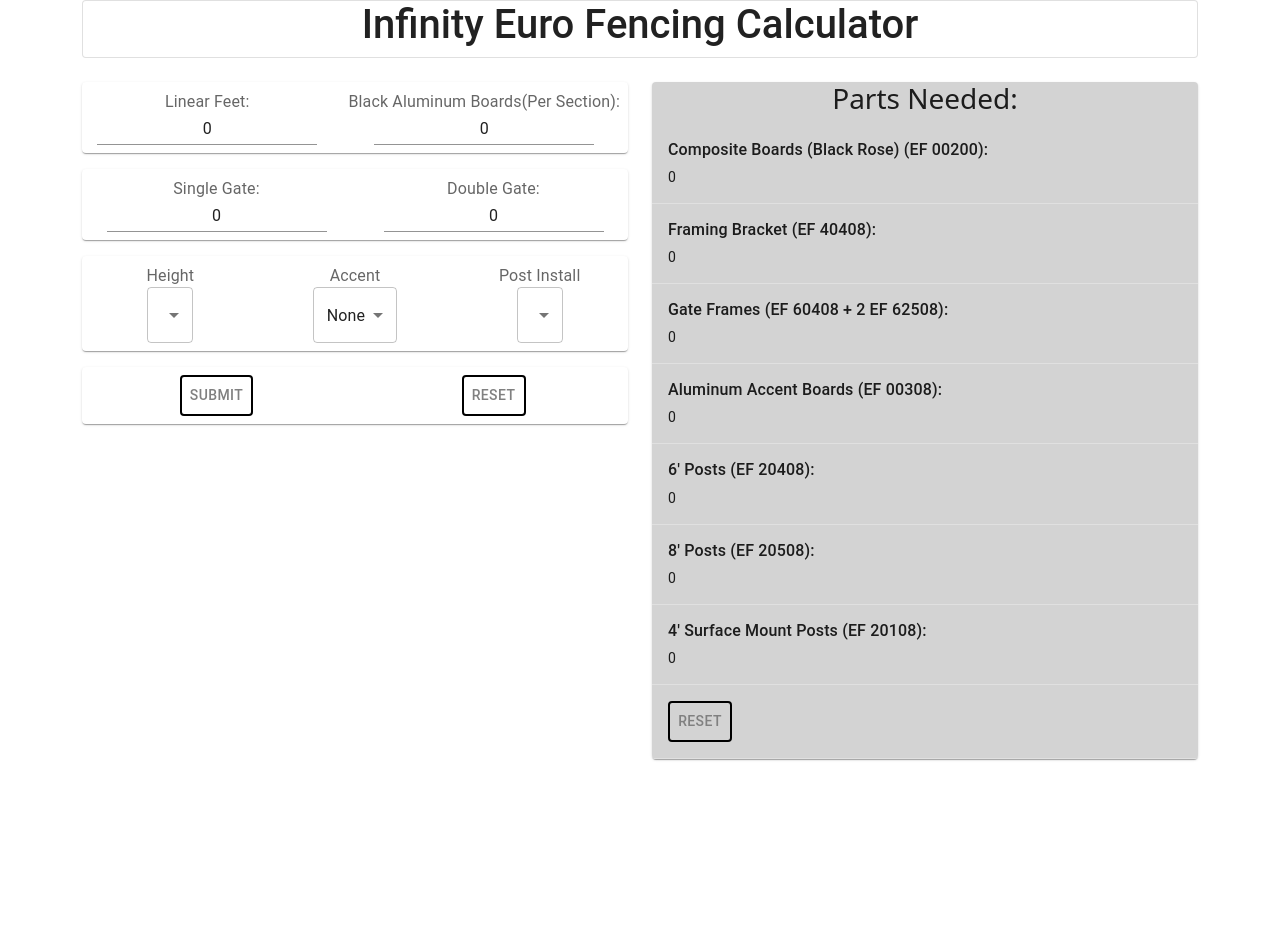
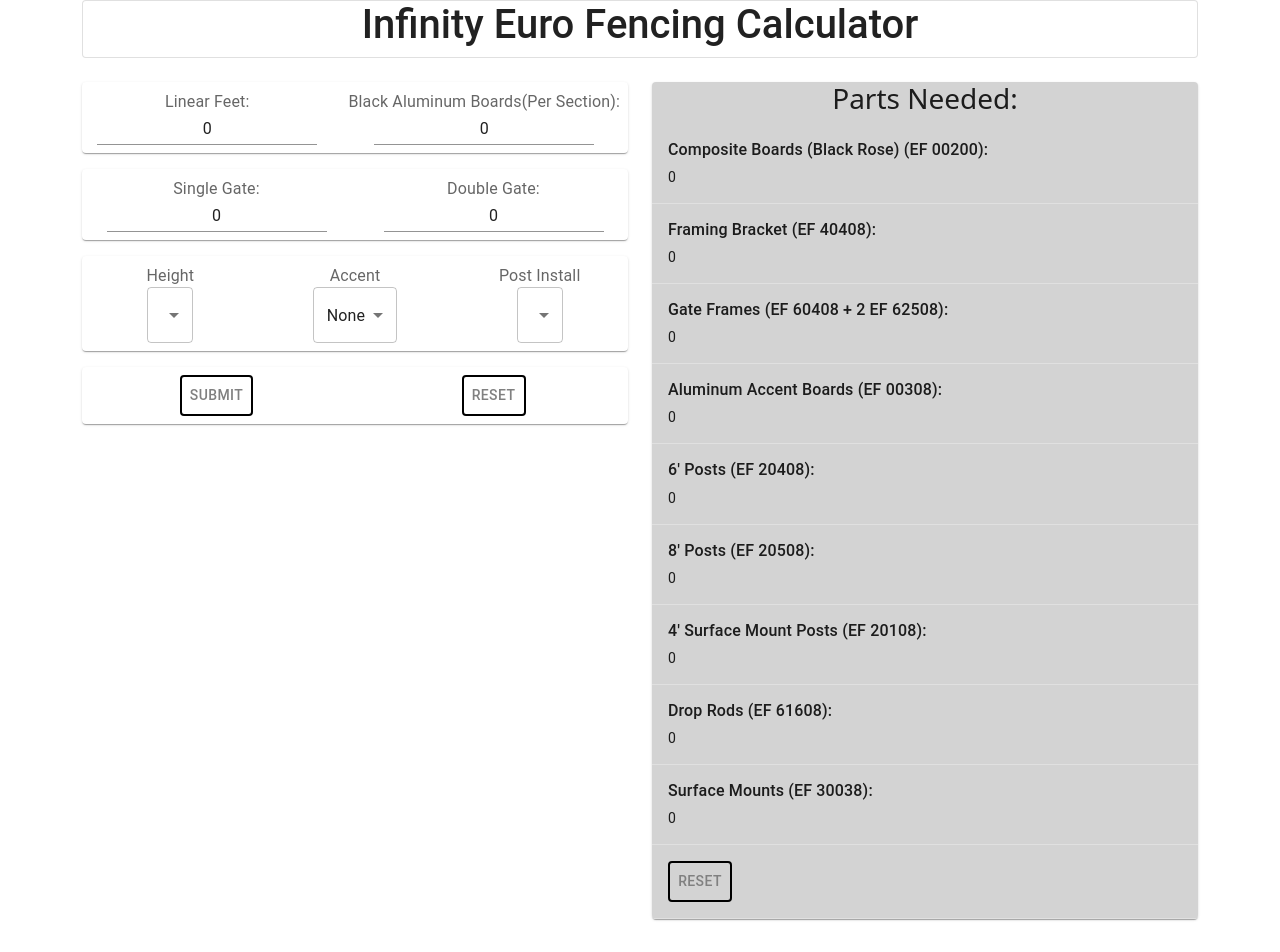
Before and after one commit to hagoodwi92/fence-configurator, a React (Create React App) app in the folder fence-config/: page / in a window 1280 px wide. Shown: the top 952 px of the page. Before the commit the page ends 859 px from the top, so only its background shows below. Built offline with nearby package versions, Linux system fonts and the light colour scheme.

Commit message:
add outputs

```diff
--- a/fence-config/src/App.js
+++ b/fence-config/src/App.js
@@ -43,6 +43,8 @@ export default function App() {
     setsixFtPosts(0);
     seteightFtPosts(0);
     setfourFtPosts(0);
+    setDropRod(0);
+    setSurfaceMount(0);
   };
   const onSubmit = (event) => {
     event.totalFeet = parseInt(event.totalFeet);
@@ -50,6 +52,7 @@ export default function App() {
     event.height = parseInt(event.height);
     event.walkGate = parseInt(event.walkGate);
     event.doubleGate = parseInt(event.doubleGate);
+    setDropRod(event.doubleGate);
     event.blackAlum = parseInt(
       Math.ceil((event.totalFeet / 6) * event.blackAlum)
     );
@@ -70,8 +73,10 @@ export default function App() {
       seteightFtPosts(Math.ceil(event.totalFeet / 6 + 1));
     } else if (event.postInstall === "mount" && event.height === 9) {
       setfourFtPosts(Math.ceil(event.totalFeet / 6 + 1));
+      setSurfaceMount(Math.ceil(event.totalFeet / 6 + 1));
     } else if (event.postInstall === "mount" && event.height === 14) {
       setsixFtPosts(Math.ceil(event.totalFeet / 6 + 1));
+      setSurfaceMount(Math.ceil(event.totalFeet / 6 + 1));
     }
     setBrackets(Math.ceil(event.totalFeet / 6));
     setBlackAlum(event.blackAlum);
@@ -87,6 +92,8 @@ export default function App() {
   const [brackets, setBrackets] = useState(0);
   const [blackAlum, setBlackAlum] = useState(0);
   const [gateFrame, setGateFrame] = useState(0);
+  const [dropRod, setDropRod] = useState(0);
+  const [surfaceMount, setSurfaceMount] = useState(0);
 
   return (
     /* "handleSubmit" will validate your inputs before invoking "onSubmit" */
@@ -296,6 +303,18 @@ export default function App() {
                     {fourFeetPosts.toLocaleString()}
                   </TableCell>
                 </TableRow>
+                <TableRow>
+                  <TableCell>
+                    <h6>Drop Rods (EF 61608): </h6>
+                    {dropRod.toLocaleString()}
+                  </TableCell>
+                </TableRow>
+                <TableRow>
+                  <TableCell>
+                    <h6>Surface Mounts (EF 30038): </h6>
+                    {surfaceMount.toLocaleString()}
+                  </TableCell>
+                </TableRow>
                 <TableCell>
                   <Button
                     sx={{
```
